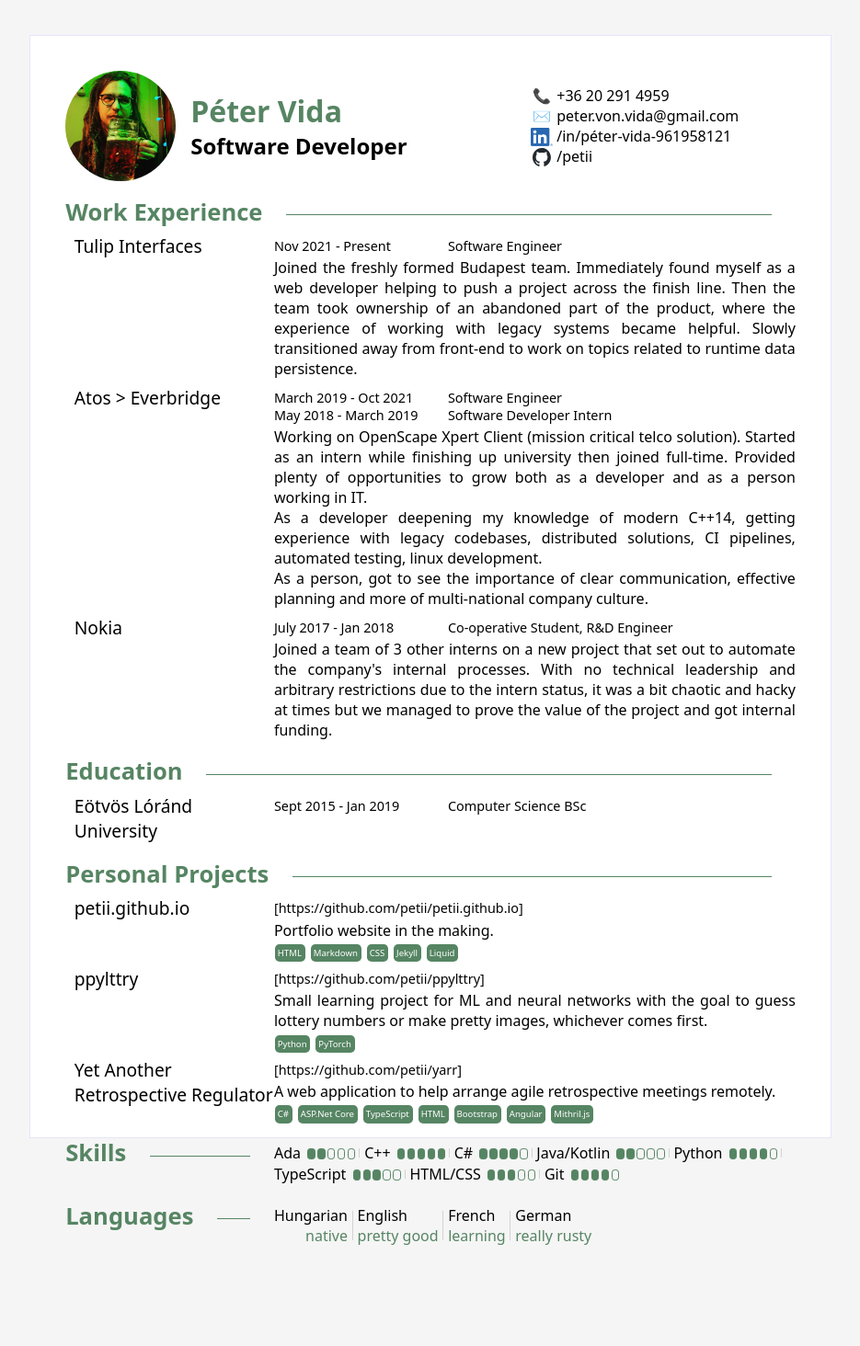
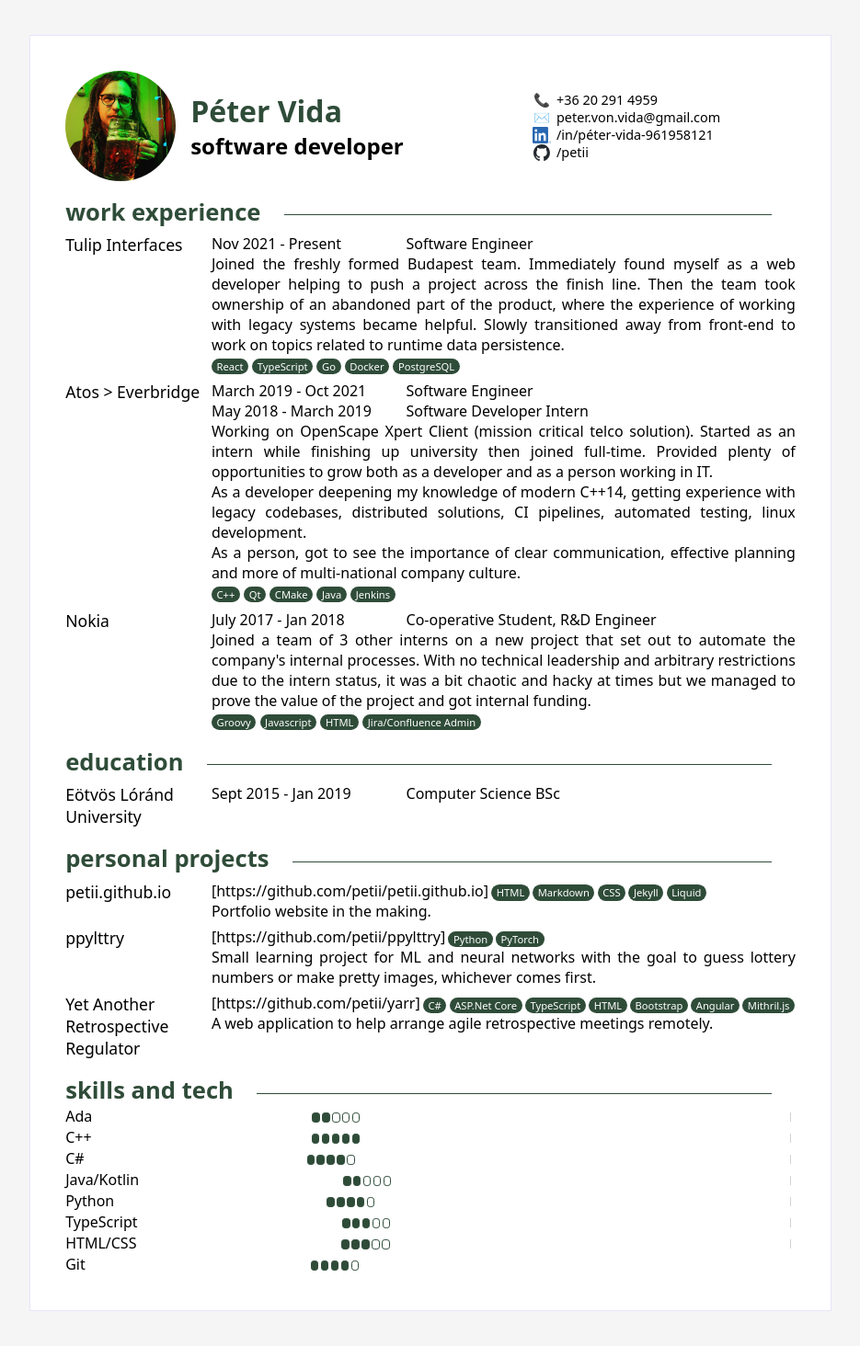
Before and after one commit to petii/petii.github.io, a Jekyll site: the page built from resume.html, in a window 1280 px wide. Shown: the whole page at 92% size, without its empty margins (172-1107 px from the left). Built offline with Jekyll 4.4.1, drawn with Linux system fonts in a browser that asks for light colours; before the commit the page ends 1355 px from its top, so only the background shows below that.

Commit message:
styling adjustments

```diff
--- a/_data/resume.yaml
+++ b/_data/resume.yaml
@@ -1,5 +1,5 @@
 name: "Péter Vida"
-profession: "Software Developer"
+profession: "software developer"
 contact:
   - phone:
     icon: 📞
--- a/assets/resume/resume-style.scss
+++ b/assets/resume/resume-style.scss
@@ -1,7 +1,7 @@
 ---
 ---
 :root {
-  --accent-color: #568563;
+  --accent-color: #2f4c39;
 }
 
 * {
@@ -21,9 +21,9 @@ body {
   padding: 1cm;
 
   max-width: 21cm;
-  max-height: 29.7cm;
+/*  max-height: 29.7cm;*/
 
-  font: 1em system-ui;
+  font-family: system-ui;
 
   text-align: justify;
 }
@@ -51,7 +51,6 @@ body > header {
 
 a {
   text-decoration: none;
-  // color: var(--accent-color);
   color: black;
 }
 a:hover {
@@ -83,6 +82,7 @@ header > .contact {
 
   margin-top: auto;
   margin-bottom: auto;
+  font-size: 0.9em;
 }
 .contact > .contact-item {
   display: grid;
@@ -114,7 +114,7 @@ section {
     "content";
   margin-top: 1em;
 }
-section > header {
+section > h1 {
   grid-area: category;
 
   display: flex;
@@ -123,7 +123,7 @@ section > header {
   font-weight: bold;
   color: var(--accent-color);
 }
-section > header::after {
+section > h1::after {
   content: "";
   margin: 0.7em 1em 0.3em 1em;
   padding: 0;
@@ -140,31 +140,41 @@ section > .content {
   display: grid;
 
   grid-template-areas:
-    "category  timeline"
+/*    "category  timeline"*/
     "category  description";
-  grid-template-columns: 2fr 5fr;
+  grid-template-columns: 1fr 4fr;
 
   margin-top: 0.4em;
 }
 .category {
   grid-area: category;
 
-  font-size: 1.2em;
+  font-size: 1.1em;
   text-align: left;
-  margin-left: 0.5em;
+/*  margin-left: 1em;*/
 }
-.description {
+.description-wrap {
   grid-area: description;
 
-  margin-top: 0.2em;
+  display: flex;
+  flex-direction: column;
 }
+
+.description {
+/*  margin-top: 0.2em;*/
+/*  font-size: 0.9em;*/
+/*  margin-left: 1em;*/
+}
+
 .timeline,
 .repo {
   grid-area: timeline;
+/*  margin-left: 0.5em;*/
 
-  margin-top: 0.3em;
+/*  margin-top: 0.3em;*/
 
-  font-size: 0.9em;
+/*  font-size: 0.9em;*/
+/*  max-height: 1lh;*/
 }
 
 .timeline-item {
@@ -181,11 +191,26 @@ section > .content {
   grid-area: title;
 }
 
+.tech-wrap {
+  display: flex;
+  gap: 0.2em;
+
+  flex-wrap: wrap;
+}
 .tech {
-  font-size: 0.6em;
-  margin: 0.1em;
-  padding: 0.3em 0.4em 0.4em 0.3em;
-  border-radius: 0.5em;
+  font-size: 0.7em;
+  max-height: fit-content;
+  margin-top: auto;
+
+/*  margin: 0.1em;*/
+/*  display: flex;*/
+/*padding-left: 0.1em;/**/
+/*padding-right: 0.1em;*/
+/*padding-top: 0.1em;*/
+/*padding-bottom: 0.1em;*/
+  padding: 0.1em 0.5em;
+/*  padding: 0.3em 0.4em 0.4em 0.3em;*/
+  border-radius: 0.8em;
   background-color: var(--accent-color);
   color: white;
 }
--- a/resume.html
+++ b/resume.html
@@ -29,11 +29,12 @@ email-type: personal
       </div>
     </header>
     <section id="experience">
-      <header>Work Experience</header>
+      <h1>work experience</h1>
       <div class="content">
         {% for job in resume.jobs %}
         <div class="content-item">
           <div class="category">{{ job.name }}</div>
+          <div class="description-wrap">
             <div class="timeline">
               {% for pos in job.positions %}
               <div class="timeline-item">
@@ -42,44 +43,58 @@ email-type: personal
               </div>
               {% endfor %}
             </div>
-          <div class="description">{{ job.desc }}</div>
+            <div class="description">
+              <p>{{ job.desc }}</p>
+              {% for t in job.tech %}
+                <span class="tech">{{ t }}</span>
+              {% endfor %}
+            </div>
+          </div>
         </div>
         {% endfor %}
       </div>
     </section>
     <section id="education">
-      <header>Education</header>
+      <h1>education</h1>
       <div class="content">
         {% for edu in resume.education %}
         <div class="content-item">
           <div class="category">{{ edu.school }}</div>
+          <div class="description-wrap">
             <div class="timeline timeline-item">
                 <span class="date">{{ edu.date }}</span>
                 <span class="title">{{ edu.degree }}</span>
+            </div>
+            <div class="description">{{ edu.desc }}</div>
           </div>
         </div>
         {% endfor %}
       </div>
     </section>
     <section id="projects">
-      <header>Personal Projects</header>
+      <h1>personal projects</h1>
       <div class="content">
         {% for project in resume.projects %}
         <div class="content-item">
           <div class="category">{{ project.name }}</div>
-          <div class="repo"><a href="{{ project.repo }}">{{ project.repo }}</a></div>
-          <div class="description">
-            <div>{{ project.desc }}</div>
+                    <div class="description-wrap">
+          <div class="repo tech-wrap">
+            <a href="{{ project.repo }}">{{ project.repo }}</a>
             {% for t in project.tech %}
               <span class="tech">{{ t }}</span>
             {% endfor %}
+            </div>
+          <div class="repo"></div>
+          <div class="description">
+            <p>{{ project.desc }}</p>
+          </div>
         </div>
         </div>
         {% endfor %}
       </div>
     </section>
-    <section id="key-skills" class="skills">
-      <header>Skills</header>
+    <section id="skills">
+      <h1>skills and tech</h1>
       <div class="content">
         {% for s in resume.skills %}
         <div class="list-item
@@ -101,25 +116,6 @@ email-type: personal
             {{ s.years }}
           </div>
           {% endif %}
-          <!-- ({{ s.level }}) -->
-        </div>
-        {% endfor %}
-      </div>
-    </section>
-    <section id="languages" class="skills">
-      <header>Languages</header>
-      <div class="content">
-        {% for l in resume.languages %}
-        <div class="list-item
-                    lang
-                    {% if l != resume.languages.last %}withsep{% endif %}">
-          <div class="name">
-            {{ l.lang }}
-          </div>
-          {% assign level = l.level | split: ", " %}
-          <div class="desc">
-            {{ level | first}}
-          </div>
         </div>
         {% endfor %}
       </div>
```
Lines whose indentation alone changed are shown as unchanged.
